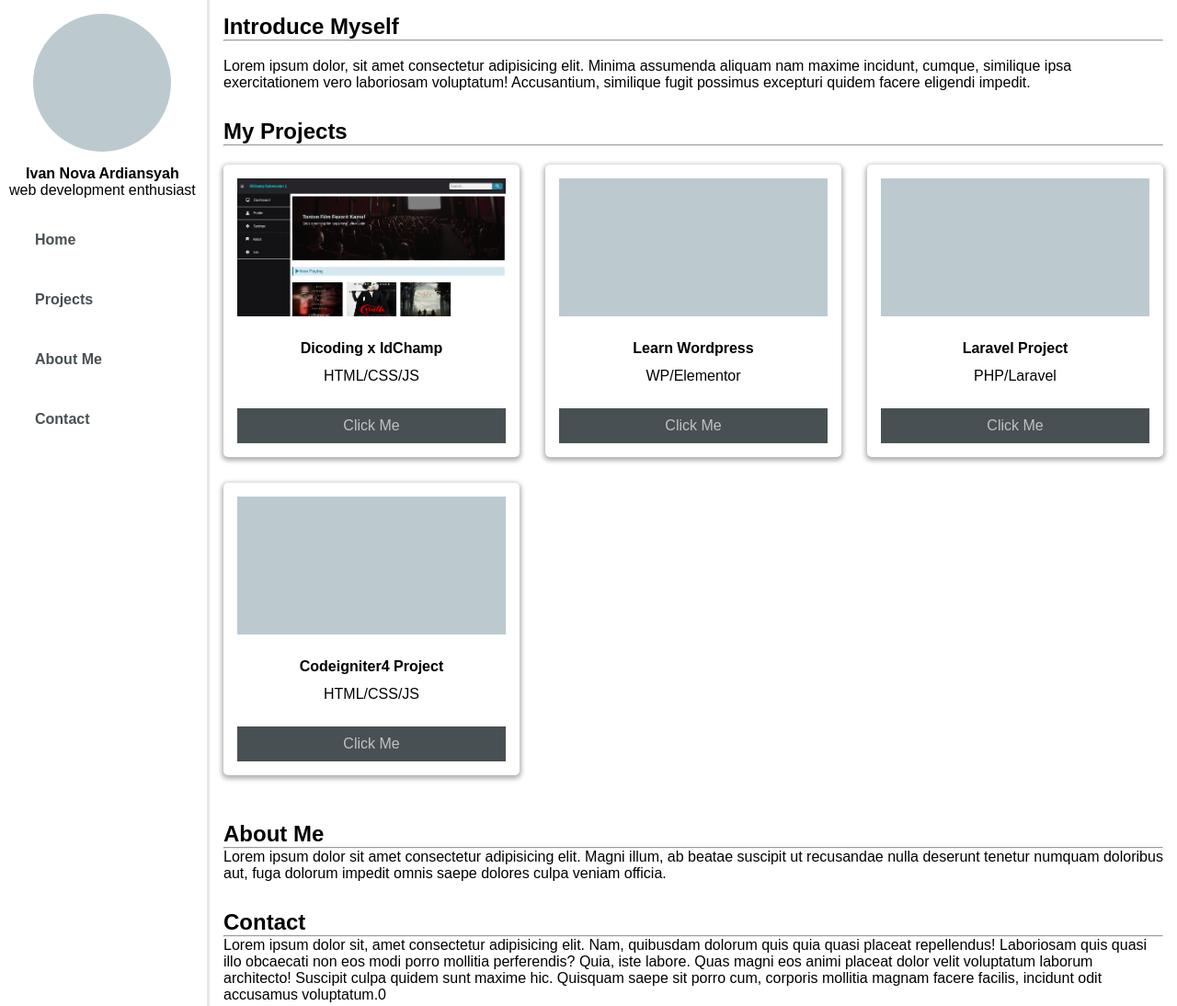
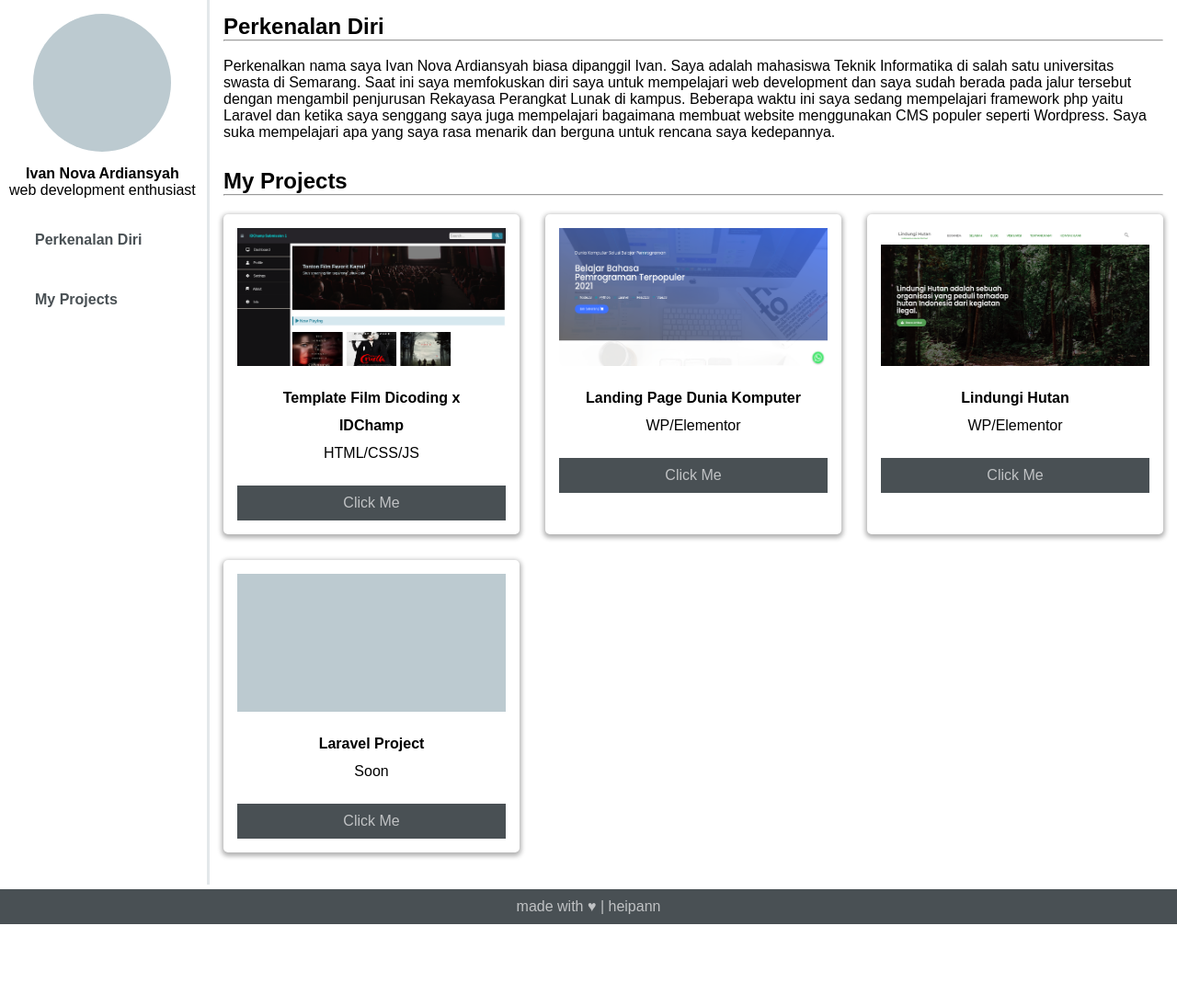
Before and after one commit to ivannoard/ivannoard.github.io, a plain HTML site: page index.html in a window 1280 px wide. Shown: the top 1094 px of the page at 92% size. After the commit the page ends 1005 px from the top, so only its background shows below. Drawn offline with Linux system fonts and the light colour scheme.

Commit message:
Add files via upload

```diff
--- a/index.html
+++ b/index.html
@@ -24,10 +24,10 @@
 
             <nav>
                 <ul>
-                    <li><a href="#home">Home</a></li>
-                    <li><a href="#projects">Projects</a></li>
-                    <li><a href="#about">About Me</a></li>
-                    <li><a href="#contact">Contact</a></li>
+                    <li><a href="#home">Perkenalan Diri</a></li>
+                    <li><a href="#projects">My Projects</a></li>
+                    <!-- <li><a href="#about">About Me</a></li>
+                    <li><a href="#contact">Contact</a></li> -->
                 </ul>
             </nav>
         </aside>
@@ -35,18 +35,30 @@
         <main>
             <section id="home">
                 <div class="content">
-                    <h2>Introduce Myself</h2>
+
+                    <h1>Perkenalan Diri</h1>
                     <hr>
                     <br>
-                    <p>Lorem ipsum dolor, sit amet consectetur adipisicing elit. Minima assumenda aliquam nam maxime
-                        incidunt, cumque, similique ipsa exercitationem vero laboriosam voluptatum! Accusantium,
-                        similique fugit possimus excepturi quidem facere eligendi impedit.</p>
+
+                    <p>Perkenalkan nama saya Ivan Nova Ardiansyah biasa dipanggil Ivan. Saya adalah mahasiswa
+                        Teknik
+                        Informatika di salah satu universitas swasta di Semarang. Saat ini saya memfokuskan diri
+                        saya
+                        untuk mempelajari web development dan saya sudah berada pada jalur tersebut dengan
+                        mengambil
+                        penjurusan Rekayasa Perangkat Lunak di kampus. Beberapa waktu ini saya sedang
+                        mempelajari
+                        framework php yaitu Laravel dan ketika saya senggang saya juga mempelajari bagaimana
+                        membuat
+                        website menggunakan CMS populer seperti Wordpress. Saya suka mempelajari apa yang saya
+                        rasa
+                        menarik dan berguna untuk rencana saya kedepannya.</p>
                 </div>
             </section>
 
             <section id="projects">
                 <div class="content">
-                    <h2>My Projects</h2>
+                    <h1>My Projects</h1>
                     <hr>
                     <div class="my-projects">
                         <div class="card">
@@ -55,28 +67,44 @@
                             </div>
                             <div class="card-info">
                                 <div class="title">
-                                    <h4>Dicoding x IdChamp</h4>
+                                    <h4>Template Film Dicoding x IDChamp</h4>
                                 </div>
                                 <div class="heading">
                                     <p>HTML/CSS/JS</p>
                                 </div>
                             </div>
+
                             <a href="https://ivannoard.github.io/dicoding/template-film/" target="_blank">Click Me</a>
                         </div>
 
                         <div class="card">
                             <div class="image">
-
+                                <img src="images/wp1.png" alt="personal-project-wordpress-landingpage">
                             </div>
                             <div class="card-info">
                                 <div class="title">
-                                    <h4>Learn Wordpress</h4>
+                                    <h4>Landing Page Dunia Komputer</h4>
                                 </div>
                                 <div class="heading">
                                     <p>WP/Elementor</p>
                                 </div>
                             </div>
                             <a href="https://dev-duniakomputer.pantheonsite.io/" target="_blank">Click Me</a>
+                        </div>
+
+                        <div class="card">
+                            <div class="image">
+                                <img src="images/wp2.png" alt="personal-project-wordpress-website">
+                            </div>
+                            <div class="card-info">
+                                <div class="title">
+                                    <h4>Lindungi Hutan</h4>
+                                </div>
+                                <div class="heading">
+                                    <p>WP/Elementor</p>
+                                </div>
+                            </div>
+                            <a href="https://dev-lindungihutan.pantheonsite.io/" target="_blank">Click Me</a>
                         </div>
 
                         <div class="card">
@@ -88,59 +116,27 @@
                                     <h4>Laravel Project</h4>
                                 </div>
                                 <div class="heading">
-                                    <p>PHP/Laravel</p>
+                                    <p>Soon</p>
                                 </div>
                             </div>
                             <a href="#">Click Me</a>
                         </div>
 
-                        <div class="card">
-                            <div class="image">
-
-                            </div>
-                            <div class="card-info">
-                                <div class="title">
-                                    <h4>Codeigniter4 Project</h4>
-                                </div>
-                                <div class="heading">
-                                    <p>HTML/CSS/JS</p>
-                                </div>
-                            </div>
-                            <a href="#">Click Me</a>
-                        </div>
-
-                        <!-- <div class="card">
-                            <p>Lorem ipsum dolor sit amet consectetur adipisicing elit. Possimus ipsam perspiciatis
-                                ratione,
-                                soluta in deleniti deserunt reprehenderit, voluptate, numquam eveniet ut laudantium
-                                aliquam
-                                incidunt illo. Soluta doloribus provident minima nobis.</p>
-                        </div>
-                        <div class="card">
-                            <p>Lorem ipsum dolor sit amet consectetur adipisicing elit. Possimus ipsam perspiciatis
-                                ratione,
-                                soluta in deleniti deserunt reprehenderit, voluptate, numquam eveniet ut laudantium
-                                aliquam
-                                incidunt illo. Soluta doloribus provident minima nobis.</p>
-                        </div> -->
-
                     </div>
                 </div>
             </section>
 
-            <section id="about">
+            <!-- <section id="about">
                 <div class="content">
-                    <h2>About Me</h2>
+                    <h1>Kemampuan Saya</h1>
                     <hr>
-                    <p>Lorem ipsum dolor sit amet consectetur adipisicing elit. Magni illum, ab beatae suscipit ut
-                        recusandae nulla deserunt tenetur numquam doloribus aut, fuga dolorum impedit omnis saepe
-                        dolores culpa veniam officia.</p>
+                    <p></p>
                 </div>
             </section>
 
             <section id="contact">
                 <div class="content">
-                    <h2>Contact</h2>
+                    <h1>Kontak Saya</h1>
                     <hr>
                     <p>Lorem ipsum dolor sit, amet consectetur adipisicing elit. Nam, quibusdam dolorum quis quia quasi
                         placeat repellendus! Laboriosam quis quasi illo obcaecati non eos modi porro mollitia
@@ -151,7 +147,7 @@
                         maxime hic. Quisquam saepe sit porro cum, corporis mollitia magnam facere facilis, incidunt odit
                         accusamus voluptatum.0</p>
                 </div>
-            </section>
+            </section> -->
         </main>
 
         <footer>
--- a/style.css
+++ b/style.css
@@ -59,7 +59,7 @@ nav ul li a{
 }
 nav ul li a:hover{
     border-left: 8px solid 	#495054;
-    background-color: #c0c2c4;
+    background-color: #e3e8ea;
     /* text-align: right; */
     /* transform: translateX(100px); */
 }
@@ -120,6 +120,9 @@ img:hover{
     color: #c0c2c4;
 }
 
+/* Content */
+
+
 footer{
     grid-area: footer;
     background-color: 	#495054;
```
Also changed, not shown: images/wp1.png (added), images/wp2.png (added).
